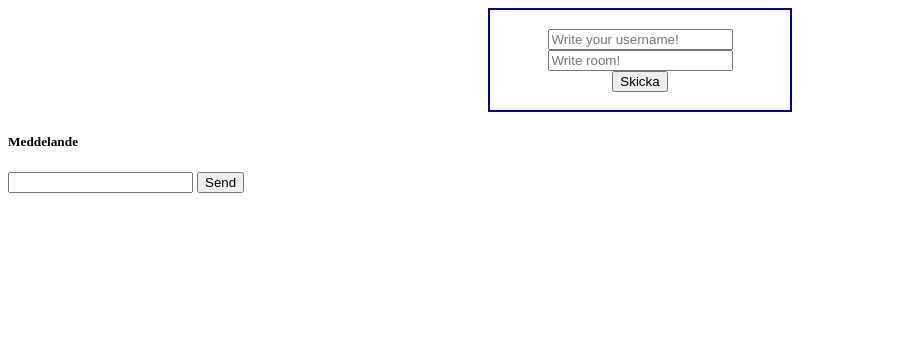
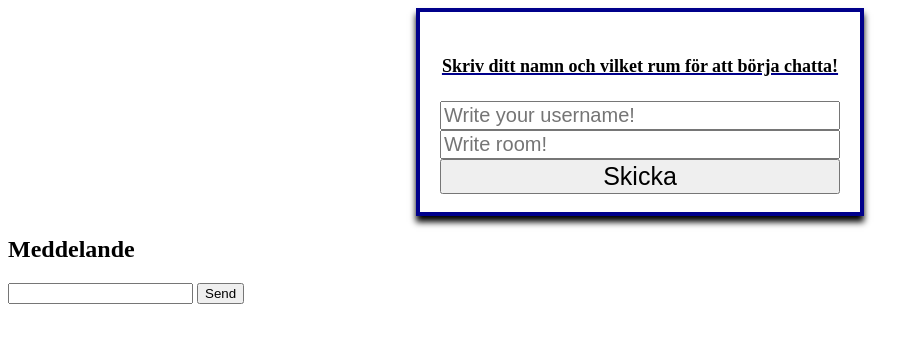
Before and after one commit to sebbe10/Chat-app, a website: page public/index.html in a window 1280 px wide. Shown: the whole page, without its empty margins (0-924 px from the left). Drawn offline with nearby package versions, Linux system fonts and the light colour scheme.

Commit message:
Chat-app

```diff
--- a/public/index.css
+++ b/public/index.css
@@ -1,10 +1,37 @@
 .login {
-  display: flex;
+  display: grid;
+  position: relative;
+  grid-template-columns: 400px;
   flex-direction: column;
   align-items: center;
   justify-content: center;
   margin: auto;
-  width: 300px;
-  height: 100px;
-  border: 2px solid darkblue;
+  width: 400px;
+  height: 160px;
+  border: 4px solid darkblue;
+  padding: 20px;
+  box-shadow: 0 0.4rem 0.4rem black;
 }
+
+.styleInside {
+  display: flex;
+  flex-direction: column;
+}
+
+.writeName {
+  font-size: 20px;
+}
+
+.writeRoom {
+  font-size: 20px;
+}
+
+.sendToTheRoom {
+  font-size: 25px;
+}
+
+.info {
+  font-size: 18px;
+  text-align: center;
+  text-decoration: underline 2px solid darkblue;
+}
--- a/public/index.html
+++ b/public/index.html
@@ -10,14 +10,22 @@
   </head>
   <body>
     <div class="login">
-      <input class="writeName" type="text" placeholder="Write your username!" />
-      <input class="writeRoom" type="text" placeholder="Write room!" />
-      <button class="sendToTheRoom">Skicka</button>
+      <div class="styleInside">
+        <h4 class="info">
+          Skriv ditt namn och vilket rum för att börja chatta!
+        </h4>
+        <input
+          class="writeName"
+          type="text"
+          placeholder="Write your username!" />
+        <input class="writeRoom" type="text" placeholder="Write room!" />
+        <button class="sendToTheRoom">Skicka</button>
+      </div>
     </div>
     <ul class="theList"></ul>
     <ul class="theListRoom"></ul>
 
-    <h5>Meddelande</h5>
+    <h2>Meddelande</h2>
     <input class="inputChat" type="text" />
     <button class="sendMessage">Send</button>
     <ul class="output-message"></ul>
--- a/public/index.js
+++ b/public/index.js
@@ -3,6 +3,10 @@ const socket = io({ autoConnect: false });
 let sendToTheRoom = document.querySelector(".sendToTheRoom");
 let theList = document.querySelector(".theList");
 let theListRoom = document.querySelector(".theListRoom");
+
+let empty = [];
+
+for (let i = 0; i < empty.length; i++) {}
 
 let sendInTheRoom = () => {
   socket.connect();
@@ -12,8 +16,6 @@ let sendInTheRoom = () => {
 
   console.log(writeName);
   console.log(room);
-
-  //   writeName.value = "";
 
   socket.emit("user_connect", writeName);
 
```
